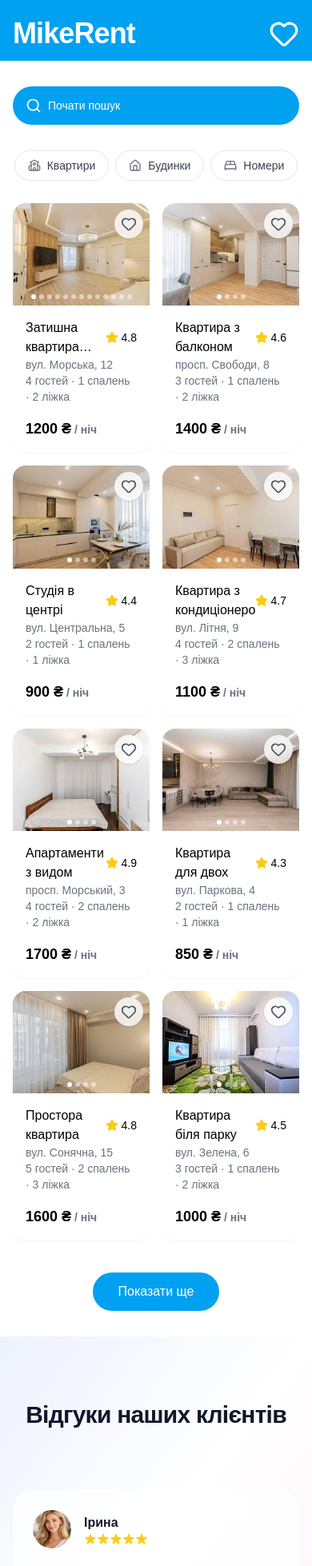
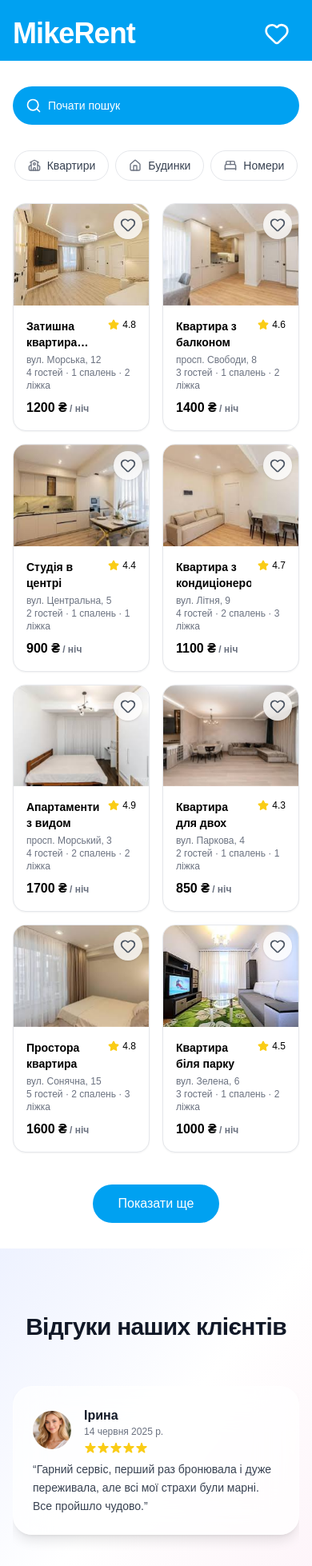
Before and after one commit to Misha-Zlupko/MikeRent, a Next.js app in the folder mikerent/: page / in a window 390 px wide. Shown: the top 1958 px of the page at 80% size. Built offline with nearby package versions, Linux system fonts and the light colour scheme.

Commit message:
add changes

```diff
--- a/mikerent/app/globals.css
+++ b/mikerent/app/globals.css
@@ -183,8 +183,15 @@ body {
 }
 
 .swiper-wrapper {
-  margin-bottom: 20px;
-  margin-top: 20px;
   display: flex;
   align-items: center;
+
+  padding-bottom: 20px;
 }
+.comments-swiper .swiper-wrapper {
+  align-items: stretch;
+}
+
+.comments-swiper .swiper-slide {
+  height: auto;
+}
--- a/mikerent/components/HeaderComponent.tsx
+++ b/mikerent/components/HeaderComponent.tsx
@@ -1,5 +1,5 @@
 import Link from "next/link";
-import { Heart } from "lucide-react";
+import { Heart, House } from "lucide-react";
 
 export const HeaderComponent = () => {
   const hasFavorites = false;
@@ -22,15 +22,29 @@ export const HeaderComponent = () => {
         >
           MikeRent
         </Link>
-        <Link href="/favorites" className="" aria-label="Обрані квартири">
-          <Heart
-            className={`h-[38px]
-    w-[38px] h-6 w-6 flex-shrink-0 transition-colors ${
-      hasFavorites
-        ? "fill-red-500 text-red-500"
-        : "text-white hover:text-primary"
-    }`}
-          />
+        <Link href="/favorites" aria-label="Обрані квартири">
+          <div
+            className="
+      flex h-14 w-14 items-center justify-center
+      rounded-full
+      transition
+      hover:bg-white/15
+      active:scale-95
+    "
+          >
+            <Heart
+              className={`
+        h-8 w-8
+        text-white
+        transition-all
+        ${
+          hasFavorites
+            ? "fill-white scale-105"
+            : "fill-transparent hover:scale-110"
+        }
+      `}
+            />
+          </div>
         </Link>
       </div>
     </header>
--- a/mikerent/components/apartments/ApartmentCardComponent.tsx
+++ b/mikerent/components/apartments/ApartmentCardComponent.tsx
@@ -3,6 +3,12 @@
 import { useEffect, useState } from "react";
 import Image from "next/image";
 import { ArrowLeft, ArrowRight, Star, Heart } from "lucide-react";
+import { Swiper, SwiperSlide } from "swiper/react";
+import { Navigation } from "swiper/modules";
+
+import "swiper/css";
+import "swiper/css/navigation";
+
 import { Apartment } from "../../data/ApartmentsTypes";
 
 type Props = {
@@ -12,7 +18,6 @@ type Props = {
 const FAVORITES_KEY = "favorites";
 
 export const ApartmentCard = ({ apartment }: Props) => {
-  const [imageIndex, setImageIndex] = useState(0);
   const [isFavorite, setIsFavorite] = useState(false);
 
   const images = apartment.images;
@@ -44,25 +49,43 @@ export const ApartmentCard = ({ apartment }: Props) => {
     localStorage.setItem(FAVORITES_KEY, JSON.stringify(updated));
   };
 
-  const prevImage = () => {
-    setImageIndex((prev) => (prev === 0 ? totalImages - 1 : prev - 1));
-  };
-
-  const nextImage = () => {
-    setImageIndex((prev) => (prev === totalImages - 1 ? 0 : prev + 1));
-  };
-
   return (
-    <div className="group rounded-2xl overflow-hidden bg-white shadow-sm hover:shadow-lg transition-shadow">
+    <div
+      className="
+    group
+    h-full
+    flex flex-col
+    rounded-2xl
+    overflow-hidden
+    bg-white
+    border border-gray-200
+    shadow-sm
+    hover:shadow-lg
+    transition-shadow
+  "
+    >
       <div className="relative aspect-[4/3] w-full overflow-hidden">
+        <Swiper
+          modules={[Navigation]}
+          slidesPerView={1}
+          navigation={{
+            prevEl: `.prev-${apartment.id}`,
+            nextEl: `.next-${apartment.id}`,
+          }}
+          className="h-full w-full"
+        >
+          {images.map((src, index) => (
+            <SwiperSlide key={index}>
               <Image
-          key={images[imageIndex]}
-          src={images[imageIndex]}
+                src={src}
                 alt={apartment.title}
                 fill
                 sizes="(max-width: 768px) 100vw, 33vw"
-          className="object-cover transition-transform duration-300 group-hover:scale-105"
+                className="object-cover transition-transform duration-300"
               />
+            </SwiperSlide>
+          ))}
+        </Swiper>
 
         <button
           type="button"
@@ -86,78 +109,69 @@ export const ApartmentCard = ({ apartment }: Props) => {
             }`}
           />
         </button>
-
         {totalImages > 1 && (
           <button
-            onClick={(e) => {
-              e.stopPropagation();
-              prevImage();
-            }}
-            className="
+            className={`
+      prev-${apartment.id}
       absolute left-2 top-1/2 -translate-y-1/2
       h-8 w-8 rounded-full
-              bg-white/80 backdrop-blur shadow
+      bg-white/80 backdrop-blur
+      border border-gray-300
+      shadow
+      z-20
       opacity-0 group-hover:opacity-100
       transition
-            "
+    `}
           >
-            <ArrowLeft className="h-4 w-4 mx-auto" />
+            <ArrowLeft className="h-4 w-4 mx-auto text-gray-700" />
           </button>
         )}
-
         {totalImages > 1 && (
           <button
-            onClick={(e) => {
-              e.stopPropagation();
-              nextImage();
-            }}
-            className="
+            className={`
+      next-${apartment.id}
       absolute right-2 top-1/2 -translate-y-1/2
       h-8 w-8 rounded-full
-              bg-white/80 backdrop-blur shadow
+      bg-white/80 backdrop-blur
+      border border-gray-300
+      shadow
+      z-20
       opacity-0 group-hover:opacity-100
       transition
-            "
+    `}
           >
-            <ArrowRight className="h-4 w-4 mx-auto" />
+            <ArrowRight className="h-4 w-4 mx-auto text-gray-700" />
           </button>
-        )}
-
-        {totalImages > 1 && (
-          <div className="absolute bottom-2 left-1/2 -translate-x-1/2 flex gap-1">
-            {images.map((_, i) => (
-              <span
-                key={i}
-                className={`h-1.5 w-1.5 rounded-full ${
-                  i === imageIndex ? "bg-white" : "bg-white/50"
-                }`}
-              />
-            ))}
-          </div>
         )}
       </div>
 
-      <div className="p-4 space-y-2">
+      <div className="p-4 flex flex-col gap-2 flex-1">
         <div className="mb-auto">
-          <div className="flex justify-between">
-            <h3 className="font-medium line-clamp-2">{apartment.title}</h3>
-            <div className="flex items-center gap-1 text-sm">
-              <Star className="h-4 w-4 fill-yellow-400 text-yellow-400" />
+          <div className="flex justify-between items-start gap-2">
+            <h3 className="font-bold mb-1 text-sm sm:text-base line-clamp-2">
+              {apartment.title}
+            </h3>
+
+            <div className="flex items-center gap-1 text-xs sm:text-sm shrink-0">
+              <Star className="h-3.5 w-3.5 sm:h-4 sm:w-4 fill-yellow-400 text-yellow-400" />
               {apartment.rating}
             </div>
           </div>
 
-          <p className="text-sm text-gray-500">{apartment.address}</p>
+          <p className="text-xs sm:text-sm text-gray-500">
+            {apartment.address}
+          </p>
 
-          <p className="text-sm text-gray-500">
+          <p className="text-xs sm:text-sm text-gray-500">
             {apartment.guests} гостей · {apartment.bedrooms} спалень ·{" "}
             {apartment.beds} ліжка
           </p>
         </div>
-        <div className="pt-2">
-          <span className="text-lg font-semibold">
+
+        <div>
+          <span className="text-base sm:text-lg font-semibold">
             {apartment.pricePerNight} ₴
-            <span className="text-sm text-gray-500"> / ніч</span>
+            <span className="text-xs sm:text-sm text-gray-500"> / ніч</span>
           </span>
         </div>
       </div>
--- a/mikerent/components/СustomerСommentsComponent.tsx
+++ b/mikerent/components/СustomerСommentsComponent.tsx
@@ -10,10 +10,17 @@ import "swiper/css";
 import "swiper/css/navigation";
 import "swiper/css/pagination";
 
+/* ===== helpers ===== */
+const formatDate = (date: string) =>
+  new Date(date).toLocaleDateString("uk-UA", {
+    day: "numeric",
+    month: "long",
+    year: "numeric",
+  });
+
 export const CustomerComments = () => {
   return (
     <div className="container relative overflow-hidden py-20">
-      <div className="absolute" />
       <h2 className="mb-14 text-center text-3xl font-bold tracking-tight text-gray-900">
         Відгуки наших клієнтів
       </h2>
@@ -34,16 +41,15 @@ export const CustomerComments = () => {
         className="comments-swiper"
       >
         {COMMENTS.map((comment) => (
-          <SwiperSlide key={comment.id} className="h-auto">
+          <SwiperSlide key={comment.id} className="h-full flex">
             <div
               className="
                 group
                 flex
+                flex-col
                 h-full
-                  flex-col
                 rounded-3xl
-                  border
-                  border-white/40
+                border border-white/40
                 bg-white/70
                 p-6
                 backdrop-blur-xl
@@ -54,7 +60,8 @@ export const CustomerComments = () => {
                 hover:shadow-1xl
               "
             >
-              <div className="mb-5 flex items-center gap-4">
+              {/* HEADER */}
+              <div className="mb-2 flex items-center gap-4">
                 <div className="relative h-12 w-12 overflow-hidden rounded-full ring-2 ring-white">
                   <Image
                     src={comment.avatar}
@@ -66,7 +73,12 @@ export const CustomerComments = () => {
 
                 <div>
                   <p className="font-semibold text-gray-900">{comment.name}</p>
-                  <div className="flex text-yellow-400">
+
+                  <p className="text-xs text-gray-500">
+                    {formatDate(comment.date)}
+                  </p>
+
+                  <div className="mt-1 flex text-yellow-400">
                     {Array.from({ length: 5 }).map((_, i) => (
                       <svg
                         key={i}
@@ -81,7 +93,17 @@ export const CustomerComments = () => {
                 </div>
               </div>
 
-              <p className="mt-auto text-sm leading-relaxed text-gray-700">
+              {/* TEXT */}
+              <p
+                className="
+                  mt-auto
+                  mb-auto
+                  text-sm
+                  leading-relaxed
+                  text-gray-700
+                  line-clamp-4
+                "
+              >
                 “{comment.text}”
               </p>
             </div>
--- a/mikerent/data/CommentsData.ts
+++ b/mikerent/data/CommentsData.ts
@@ -6,35 +6,41 @@ export const COMMENTS: Comment[] = [
     name: "Ірина",
     text: "Гарний сервіс, перший раз бронювала і дуже переживала, але всі мої страхи були марні. Все пройшло чудово.",
     avatar: "/customers/customerIra.png",
+    date: "2025-06-14",
   },
   {
     id: "comment-2",
     name: "Олександр",
     text: "При заселенні нас зустріли, все детально розповіли, показали квартиру. Дуже приємне ставлення до клієнтів.",
     avatar: "/customers/customerAlex.png",
+    date: "2025-06-28",
   },
   {
     id: "comment-3",
     name: "Марина",
     text: "Квартира повністю відповідала опису. Чисто, зручно, все необхідне було на місці.",
     avatar: "/customers/customerMarina.png",
+    date: "2025-07-12",
   },
   {
     id: "comment-4",
     name: "Андрій",
     text: "Менеджер постійно був на звʼязку, підказав як краще дістатися і що варто знати про квартиру.",
     avatar: "/customers/customerAndrei.png",
+    date: "2025-08-03",
   },
   {
     id: "comment-5",
     name: "Катерина",
     text: "Дуже сподобалося, що нас супроводжували на всіх етапах — від бронювання до виїзду.",
     avatar: "/customers/customerKatya.png",
+    date: "2025-08-21",
   },
   {
     id: "comment-6",
     name: "Віктор",
     text: "Все чесно і прозоро. Сервісу можна довіряти, обовʼязково скористаюсь ще раз.",
     avatar: "/customers/customerViktor.png",
+    date: "2025-09-05",
   },
 ];
--- a/mikerent/data/CommentsDataTypes.ts
+++ b/mikerent/data/CommentsDataTypes.ts
@@ -3,4 +3,5 @@ export type Comment = {
   name: string;
   text: string;
   avatar: string;
+  date: string;
 };
```
Also changed, not shown: mikerent/app/favorites/page.tsx (+4 -3 lines), mikerent/components/FooterComponent.tsx (+75 -1 lines), mikerent/components/apartments/ApartmentsGridComponent.tsx (+3 -7 lines). Lines whose indentation alone changed are shown as unchanged.
